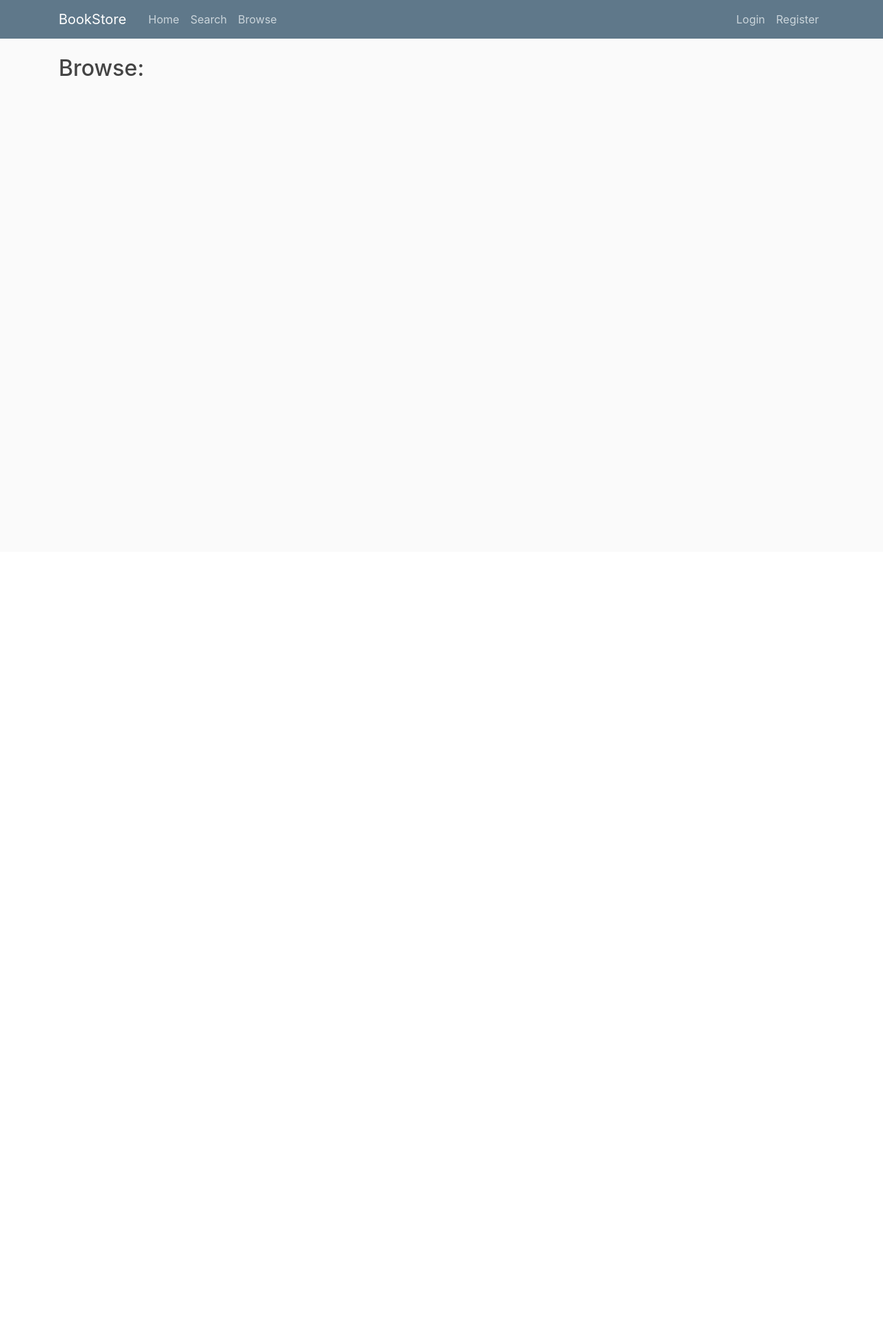
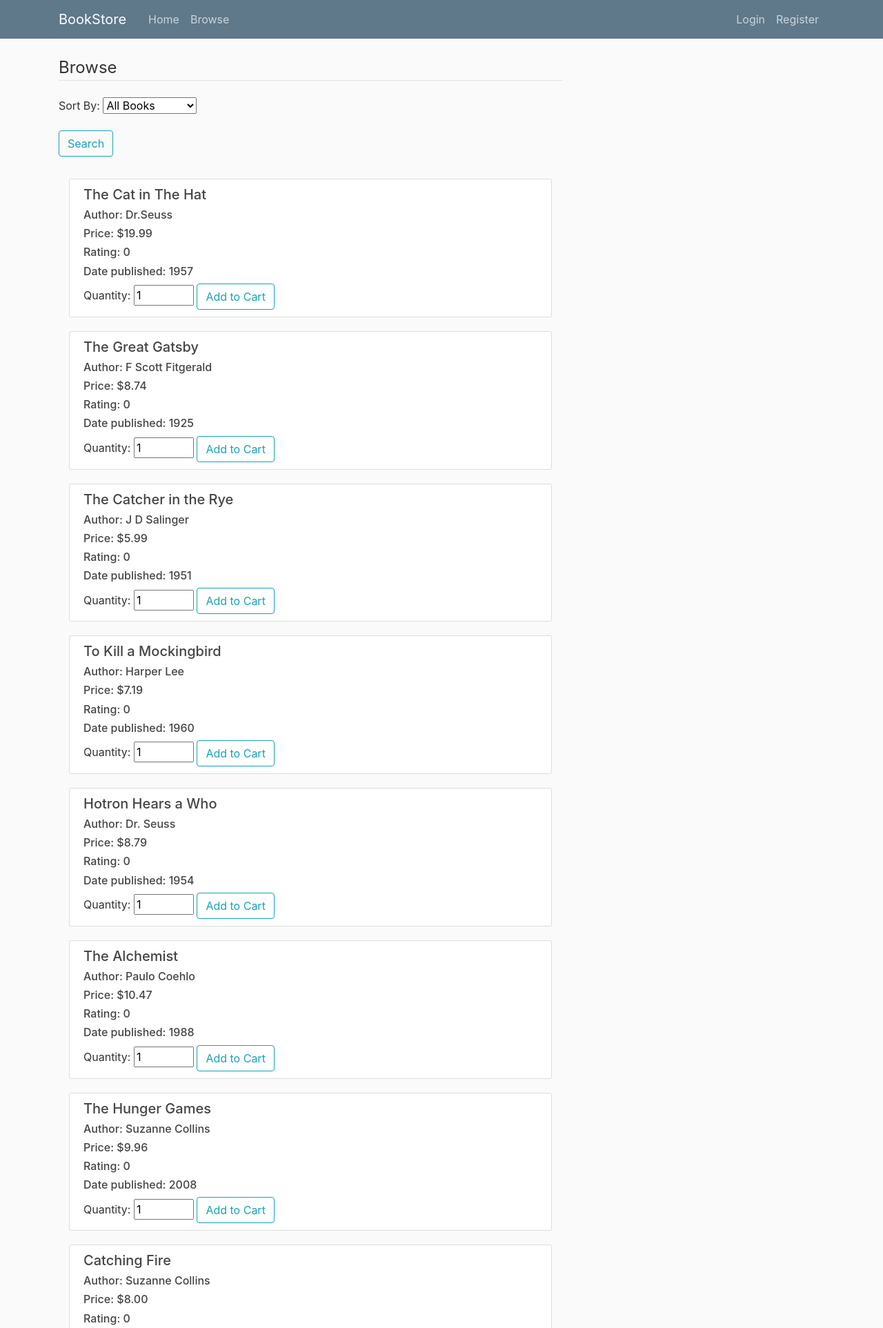
Before and after one commit to lgil019/Bookapp, a Flask app: page /browse in a window 1280 px wide. Shown: the top 1925 px of the page at 69% size. Before the commit the page ends 110 px from the top, so only its background shows below. Run offline with Flask 2, Linux system fonts and the light colour scheme; data comes from the database, SQL or seed files in the repository; some libraries are stand-ins or nearby versions.

Commit message:
Olivia's changes

```diff
--- a/bookstore/routes.py
+++ b/bookstore/routes.py
@@ -115,22 +115,22 @@ def orders():
 #    db.session.commit()
 #    return redirect('/home')
 
-@app.route('/search', methods=['GET', 'POST'])
-def search():
+@app.route('/browse', methods=['GET', 'POST'])
+def browse():
     form = SearchForm()
     books = Book.query.all()
 
     if form.validate_on_submit():
         selection = form.select.data
         books = Book.query.order_by(selection)
-        return render_template('search.html', title='Search', form=form, books=books)
+        return render_template('browse.html', title='Browse', form=form, books=books)
 
-    return render_template('search.html', title='Search', books=books, form=form)
+    return render_template('browse.html', title='Browse', books=books, form=form)
 
 
-@app.route("/browse", methods=['GET', 'POST'])
-def browse():
-    return render_template('browse.html', title='Browse')
+#@app.route("/browse", methods=['GET', 'POST'])
+#def browse():
+#    return render_template('browse.html', title='Browse')
 
 
 def send_reset_email(user):
--- a/bookstore/templates/browse.html
+++ b/bookstore/templates/browse.html
@@ -2,5 +2,45 @@
 
 
 {% block content %}
-    <h2>Browse:</h2>
+<div class="content">
+    <form method="POST" action="">
+        {{ form.hidden_tag() }}
+        <fieldset class="form-group">
+            <legend class="border-bottom mb-4">Browse</legend>
+            <div class="form-group">
+                {{ form.select.label(class="form-control-label") }}
+                {{ form.select(class="form-control-label") }}
+            </div>
+            <div class="form-group">
+                {{ form.submit(class="btn btn-outline-info") }}
+            </div>
+    </form>
+    </fieldset>
+</div>
+
+
+<div class="container">
+
+    {%for book in books%}
+    <div class="content-section">
+        <div class="product-image">
+
+        </div>
+        <div class="product-info">
+            <h5>{{ book.title }}</h5>
+            <h6>Author: {{ book.author }}</h6>
+            <h6>Price: ${{ book.price }}</h6>
+            <h6>Rating: {{ book.book_rating }}</h6>
+            <h6>Date published: {{ book.date_published }}</h6>
+            <form action="{{ url_for('addcart') }}" method="POST">
+                <label for=""> Quantity:</label>
+                <input type="number" name="quantity" id="" value="1" min="1" max="99">
+                <input type="hidden" name="book_id" value="{{ book.id }}">
+                <button type="submit" class="btn btn-outline-info">Add to Cart</button>
+            </form>
+        </div>
+    </div>
+    {%endfor%}
+
+</div>
 {% endblock content %}
--- a/bookstore/templates/layout.html
+++ b/bookstore/templates/layout.html
@@ -31,7 +31,6 @@
                 <div class="collapse navbar-collapse" id="navbarToggle">
                     <div class="navbar-nav mr-auto">
                         <a class="nav-item nav-link" href="/">Home</a>
-                        <a class="nav-item nav-link" href="/search">Search</a>
                         <a class="nav-item nav-link" href="/browse">Browse</a>
                     </div>
                     <!-- Navbar Right Side -->
```
Also changed, not shown: bookstore/templates/search.html (deleted, +0 -46 lines).
